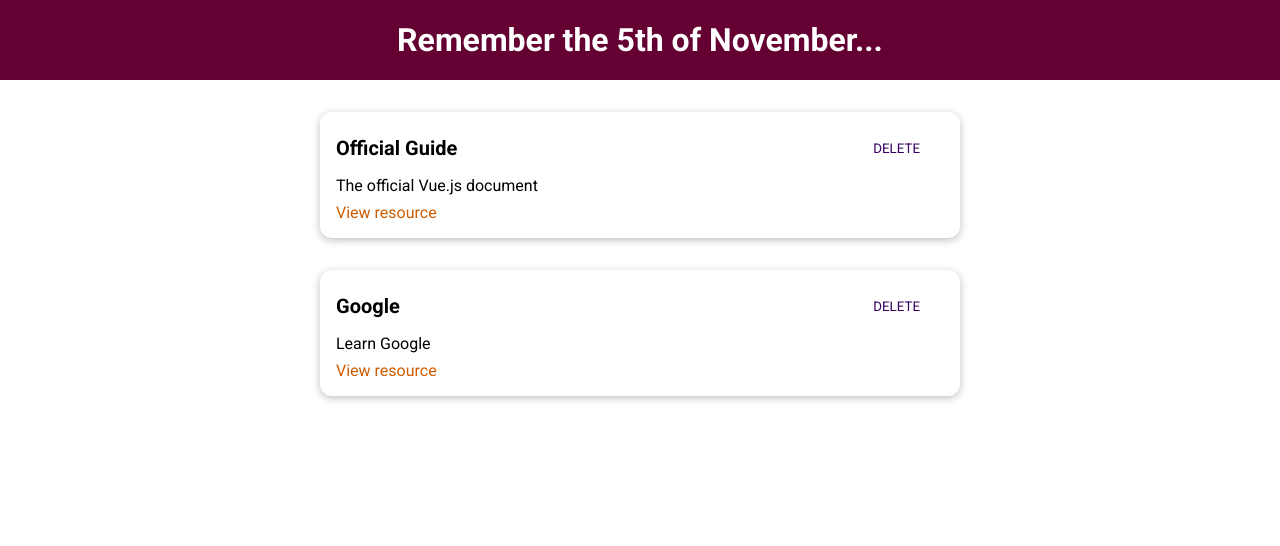
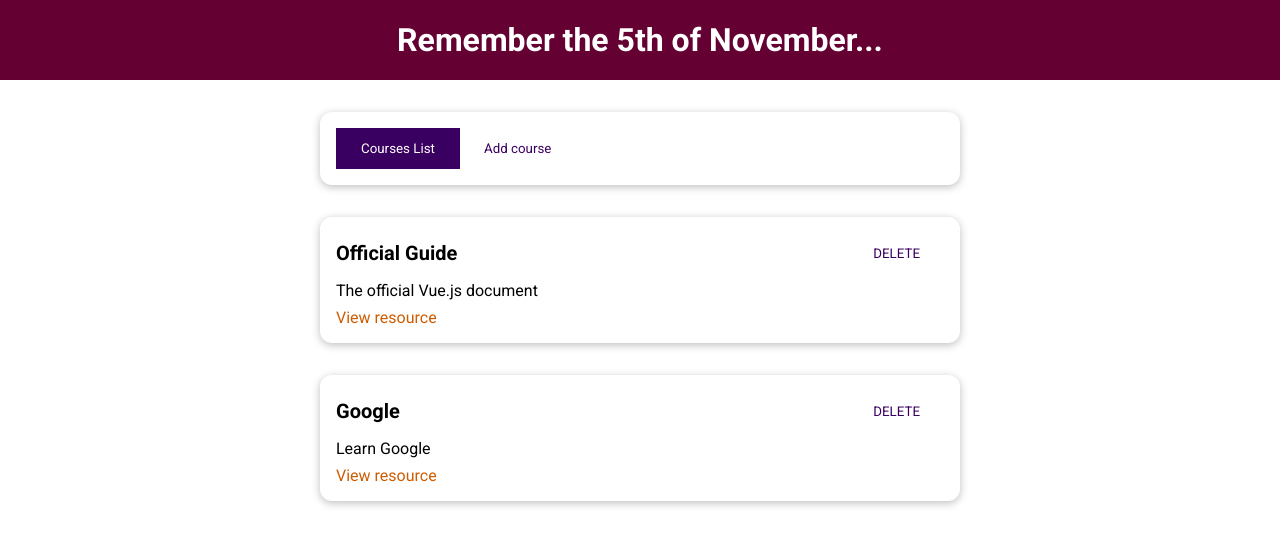
Before and after one commit to cyrilmarois/udemy-vue, a Vue app in the folder Projects/learning/: page / in a window 1280 px wide. Shown: the top 546 px of the page. Built offline with nearby package versions, Linux system fonts and the light colour scheme.

Commit message:
feat(menu): add menu selector

```diff
--- a/Projects/learning/src/App.vue
+++ b/Projects/learning/src/App.vue
@@ -1,35 +1,16 @@
 <template>
   <TheHeader title="Remember the 5th of November..." />
-  <CourseList :courses="storedResources" />
+  <TheCourses />
 </template>
 
 <script>
-import CourseList from './components/CourseList.vue';
+import TheCourses from './components/TheCourses.vue';
 import TheHeader from './components/layouts/TheHeader.vue';
 
 export default {
   components: {
-    CourseList,
+    TheCourses,
     TheHeader,
-  },
-
-  data() {
-    return {
-      storedResources: [
-        {
-          id: 'official-guide',
-          title: 'Official Guide',
-          description: 'The official Vue.js document',
-          link: 'https://vuejs.org',
-        },
-        {
-          id: 'google',
-          title: 'Google',
-          description: 'Learn Google',
-          link: 'https://google.com',
-        },
-      ],
-    };
   },
 };
 </script>
--- /dev/null
+++ b/Projects/learning/src/components/AddCourse.vue
@@ -0,0 +1,3 @@
+<template>
+  <h1>Add Course</h1>
+</template>
--- a/Projects/learning/src/components/CourseList.vue
+++ b/Projects/learning/src/components/CourseList.vue
@@ -18,7 +18,7 @@ export default {
   components: {
     CourseItem,
   },
-  props: ['courses'],
+  inject: ['courses'],
 };
 </script>
 
--- /dev/null
+++ b/Projects/learning/src/components/TheCourses.vue
@@ -0,0 +1,62 @@
+<template>
+  <base-card>
+    <base-button
+      @click="selectTab('course-list')"
+      :mode="tabSelected === 'course-list' ? null : 'flat'"
+      >Courses List</base-button
+    >
+    <base-button
+      @click="selectTab('add-course')"
+      :mode="tabSelected === 'add-course' ? null : 'flat'"
+      >Add course</base-button
+    >
+  </base-card>
+  <keep-alive>
+    <component :is="tabSelected" />
+  </keep-alive>
+</template>
+
+<script>
+import AddCourse from './AddCourse.vue';
+import CourseList from './CourseList.vue';
+
+export default {
+  components: {
+    AddCourse,
+    CourseList,
+  },
+  provide() {
+    return {
+      courses: this.storedResources,
+    };
+  },
+  data() {
+    return {
+      storedResources: [
+        {
+          id: 'official-guide',
+          title: 'Official Guide',
+          description: 'The official Vue.js document',
+          link: 'https://vuejs.org',
+        },
+        {
+          id: 'google',
+          title: 'Google',
+          description: 'Learn Google',
+          link: 'https://google.com',
+        },
+      ],
+      tabSelected: 'course-list',
+    };
+  },
+  methods: {
+    selectTab(tab) {
+      if (tab === 'course-list') {
+        this.tabSelected = 'course-list';
+      } else if (tab === 'add-course') {
+        this.tabSelected = 'add-course';
+      }
+    },
+  },
+};
+</script>
--- a/Projects/learning/src/components/UI/BaseButton.vue
+++ b/Projects/learning/src/components/UI/BaseButton.vue
@@ -5,9 +5,6 @@
 <script>
 export default {
   props: ['type', 'mode'],
-  mounted() {
-    console.log({ class: this.$refs.class });
-  },
 };
 </script>
 
```
